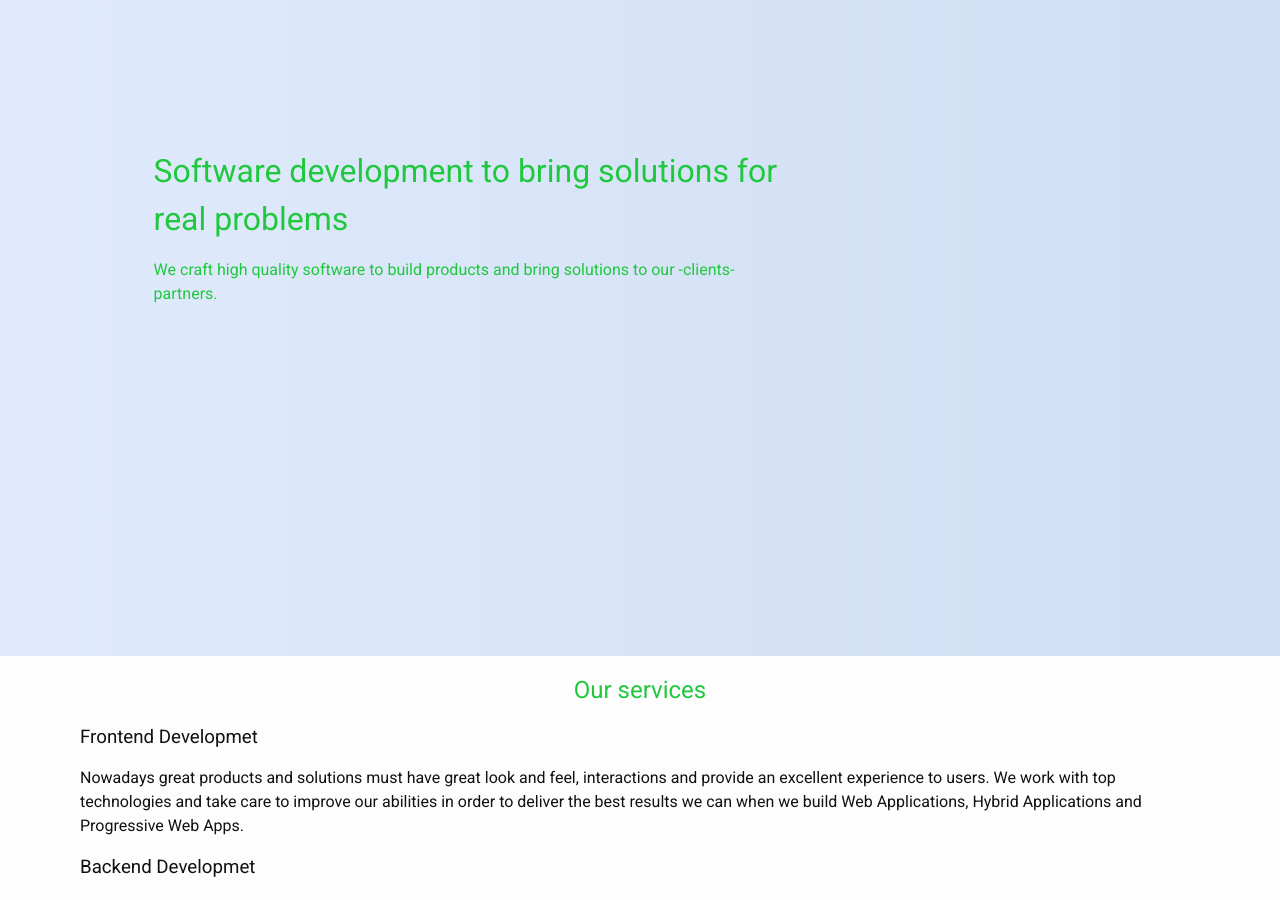
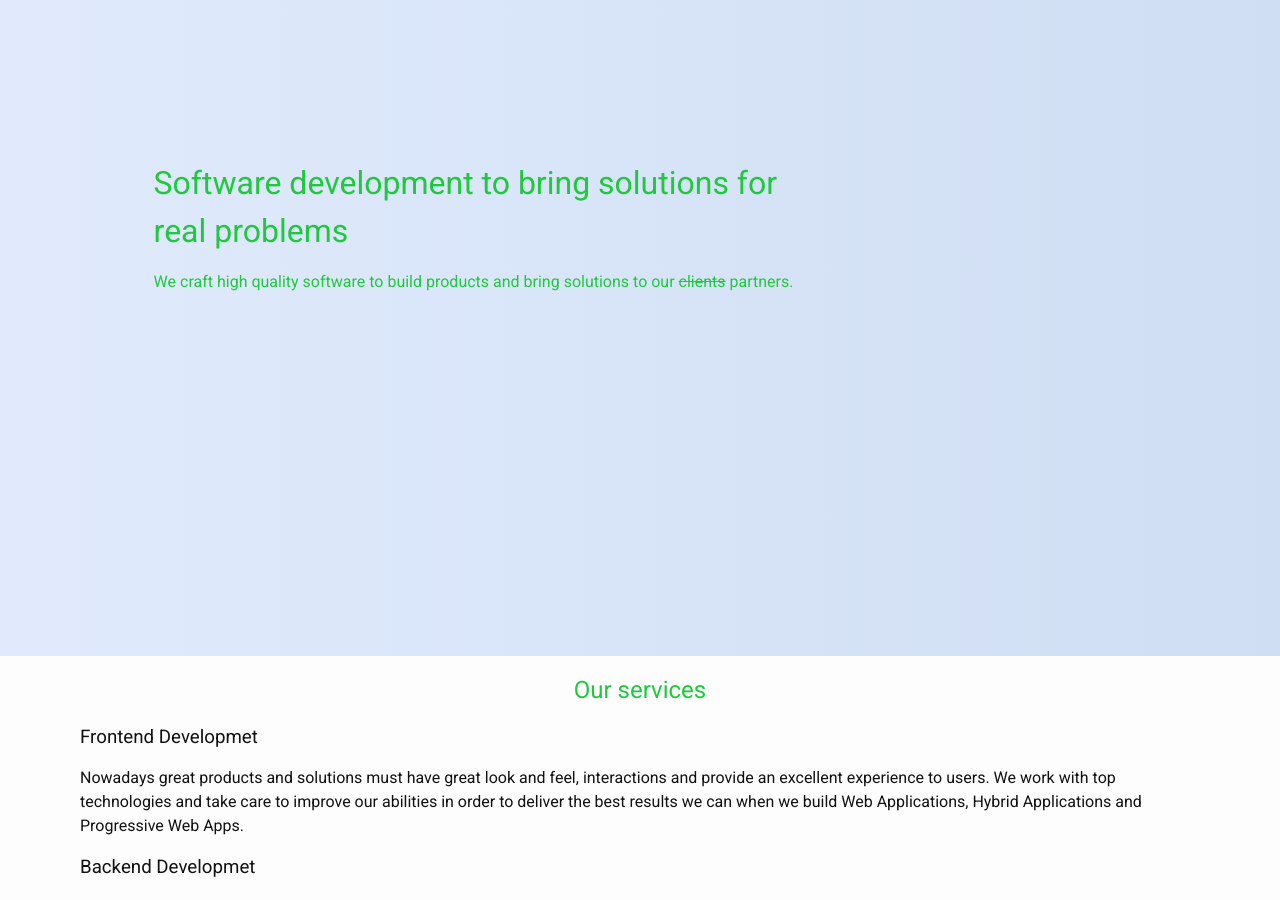
Before and after one commit to noRoof/noroof.github.io, a Jekyll site: the page built from index.html, in a window 1280 px wide and 900 px high, scrolled down 244 px. Built offline with Jekyll 4.4.1, drawn with Linux system fonts in a browser that asks for light colours; some of the changed text lies outside the part shown.

Commit message:
content improved

```diff
--- a/index.html
+++ b/index.html
@@ -18,7 +18,7 @@
   </nav>
   <div class="banner">
     <h1>Software development to bring solutions for real problems</h1>
-    <p>We craft high quality software to build products and bring solutions to our -clients- partners.</p>
+    <p>We craft high quality software to build products and bring solutions to our <s>clients</s> partners.</p>
   </div>
 </header>
 <main>
@@ -30,6 +30,7 @@
     </article>
     <article>
       <h3>Backend Developmet</h3>
+      <p>Server side applications are also a key part for great products and solutions. At least they must be robust, performant, scalable and secure, and also they have to be a good fit to the requirements of the solution needed. We take all of it seriously and we are able to develop high quality software in different cutting edge technologies.</p>
     </article>
   </section>
   <section id="past-experience">
```
